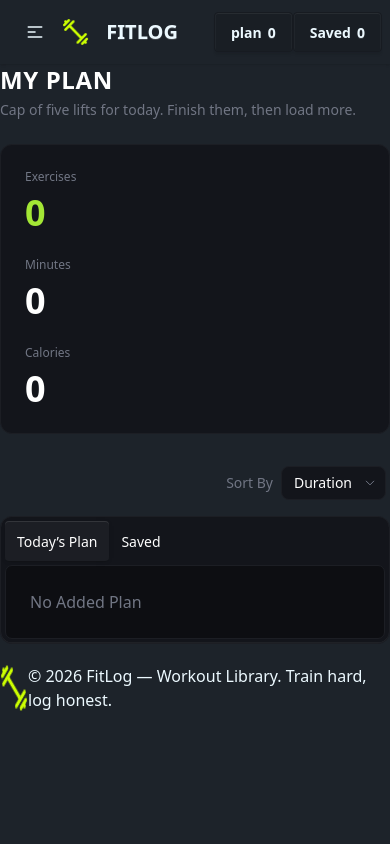
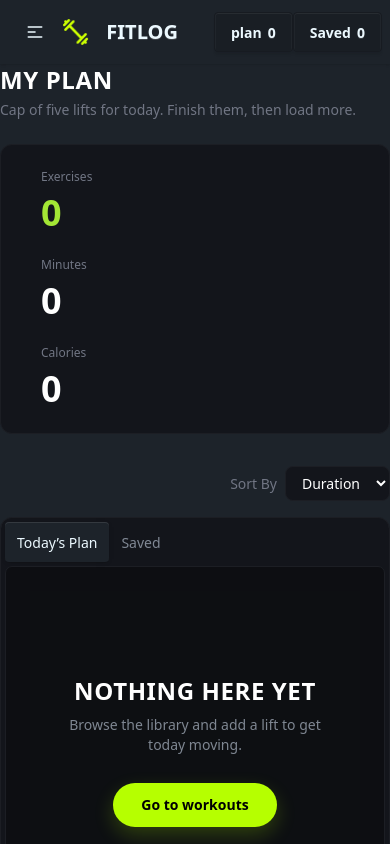
Before and after one commit to mojemmeldev/b14-fit-log-ass-06, a Next.js app: page /myplan in a window 390 px wide. Shown: the top 844 px of the page. Built offline with nearby package versions, Linux system fonts and the light colour scheme.

Commit message:
Today's Plan & Saved, interctive and removed sms added

```diff
--- /dev/null
+++ b/src/app/components/PlanSection/TodaysPlanTabsSection.tsx
@@ -0,0 +1,64 @@
+import Link from 'next/link';
+import React from 'react';
+
+const TodaysPlanTabsSection = () => {
+    return (
+        <div>
+            <input
+                    type="radio"
+                    name="my_tabs"
+                    className="tab"
+                    aria-label="Today’s Plan"
+                    checked={activeTab === "plan"}
+                    onChange={() => setActiveTab("plan")}
+                />
+
+                <div className="tab-content border-t border-[#1c1e24] bg-[#0d0e12] p-6">
+                    <div className="grid gap-4">
+
+                        {libraryPlan.length > 0 ? (
+                            libraryPlan.map((plan) => (
+                                <div
+                                    key={plan.id}
+                                    className="flex items-center justify-between rounded-xl border border-[#1c1e24] bg-[#13151b] p-4"
+                                >
+                                    <div className="flex-1">
+                                        <PlanCard data={plan} />
+                                    </div>
+
+                                    <button
+                                        onClick={() =>
+                                            handleRemovePlan(plan.id, false)
+                                        }
+                                        className="ml-4 rounded-md p-1 text-[#717684] transition hover:bg-[#1c1e24] hover:text-red-500"
+                                    >
+                                        ✕
+                                    </button>
+                                </div>
+                            ))
+                        ) : (
+                            <div className="flex min-h-[320px] flex-col items-center justify-center   bg-[#0D0F12] px-6 text-center">
+                                <h2 className="text-2xl font-black uppercase tracking-wide text-white">
+                                    NOTHING HERE YET
+                                </h2>
+
+                                <p className="mt-2 text-sm text-[#7F8792]">
+                                    Browse the library and add a lift to get today moving.
+                                </p>
+
+                                <Link
+                                    href="/workouts"
+                                    className="mt-7 rounded-full bg-[#B6FF00] px-7 py-3 text-sm font-bold text-black shadow-[0_8px_20px_rgba(182,255,0,0.20)] transition hover:bg-[#A8EC00]"
+                                >
+                                    Go to workouts
+                                </Link>
+                            </div>
+                        )}
+
+                    </div>
+                </div>
+        </div>
+    );
+};
+
+export default TodaysPlanTabsSection;
--- a/src/app/components/shared/Fotter.tsx
+++ b/src/app/components/shared/Fotter.tsx
@@ -1,16 +1,33 @@
-import Image from 'next/image';
-import React from 'react';
-import Flogo from '@/assets/logo.png'
+import Image from "next/image";
+import React from "react";
+import Flogo from "@/assets/logo.png";
 
 const Fotter = () => {
-    return (
-        <div>
-            <div className=' flex justify-between container mx-auto my-[20px]'>
-               <Image src={Flogo} alt='Flogo'/>
-                <h2>© 2026 FitLog — Workout Library. Train hard, log honest.</h2>
-            </div>
+  return (
+    <footer className="border-t border-[#22262D] bg-[#0B0D10]">
+      <div className="container mx-auto flex min-h-[105px] flex-col items-center justify-between gap-4 px-6 py-6 md:flex-row md:py-0">
+
+        <div className="flex items-center gap-3">
+          <Image
+            src={Flogo}
+            alt="FitLog Logo"
+            width={24}
+            height={24}
+            className="object-contain"
+          />
+
+          <span className="text-[18px] font-black tracking-wide text-white">
+            FITLOG
+          </span>
         </div>
-    );
+
+        <p className="text-center text-sm text-[#7F8792] md:text-right">
+          © 2026 FitLog — Workout Library. Train hard, log honest.
+        </p>
+
+      </div>
+    </footer>
+  );
 };
 
 export default Fotter;
--- a/src/app/myplan/page.tsx
+++ b/src/app/myplan/page.tsx
@@ -1,160 +1,232 @@
-"use client"
-import { TLibrary } from '../DataTypes/Type';
-import PlanSaveCard from '../components/shared/PlanSaveCard';
-import PlanCard from '../components/shared/PlanCard';
-import { useContext, useState } from 'react';
-import { LibraryContext } from '@/Context/libraryContext';
+"use client";
+
+import { TLibrary } from "../DataTypes/Type";
+import PlanSaveCard from "../components/shared/PlanSaveCard";
+import PlanCard from "../components/shared/PlanCard";
+import { useContext, useState } from "react";
+import { LibraryContext } from "@/Context/libraryContext";
+import Link from "next/link";
 
 const MyPlanPage = () => {
-    const { libraryPlan: contextPlan, librarySaved: contextSaved } = useContext(LibraryContext) ?? {
-        libraryPlan: [],
-        librarySaved: [],
-    };
+    const context = useContext(LibraryContext);
 
-    // Context data is derived directly; local state only tracks user removals.
-    const [removedPlanIds, setRemovedPlanIds] = useState<number[]>([]);
-    const [removedSavedIds, setRemovedSavedIds] = useState<number[]>([]);
-    const plans = (contextPlan || []).filter(plan => !removedPlanIds.includes(plan.id));
-    const savedPlans = (contextSaved || []).filter(plan => !removedSavedIds.includes(plan.id));
+    const [activeTab, setActiveTab] = useState<"plan" | "saved">("plan");
 
-    // ২. রিমুভ ফাংশন (ক্রস আইকনে ক্লিক করলে লিস্ট থেকে বাদ যাবে)
-    const handleRemovePlan = (id: number, isSavedTab: boolean) => {
+    if (!context) return null;
+
+    const { libraryPlan, librarySaved, setLibraryPlan, setLibrarySaved } = context;
+
+    // Remove
+    const handleRemovePlan = (
+        id: number,
+        isSavedTab: boolean
+    ) => {
         if (isSavedTab) {
-            setRemovedSavedIds(prev => prev.includes(id) ? prev : [...prev, id]);
+            setLibrarySaved((prev) =>
+                prev.filter((item) => item.id !== id)
+            );
         } else {
-            setRemovedPlanIds(prev => prev.includes(id) ? prev : [...prev, id]);
+            setLibraryPlan((prev) =>
+                prev.filter((item) => item.id !== id)
+            );
         }
     };
 
-    // ৩. সম্পূর্ণ ডাইনামিক ক্যালকুলেশন
-    const totalExercises = plans.length;
-    const totalMinutes = plans.reduce((sum: number, plan: TLibrary) => {
-        return sum + (Number(plan.duration) || 0);
-    }, 0);
-    const totalCalories = plans.reduce((sum: number, plan: TLibrary) => {
-        return sum + (Number(plan.caloriesBurned) || 0);
-    }, 0);
+    // কোন tab active তার data
+    const currentItems =
+        activeTab === "plan"
+            ? libraryPlan
+            : librarySaved;
+
+    // Dynamic Stats
+    const totalExercises = currentItems.length;
+
+    const totalMinutes = currentItems.reduce(
+        (sum: number, plan: TLibrary) =>
+            sum + (Number(plan.duration) || 0),
+        0
+    );
+
+    const totalCalories = currentItems.reduce(
+        (sum: number, plan: TLibrary) =>
+            sum + (Number(plan.caloriesBurned) || 0),
+        0
+    );
 
     return (
         <div className="container mx-auto">
 
-            {/* মেইন হেডার এবং কার্ড সেকশন */}
+            {/* Header */}
             <div className="mb-8">
-                <h1 className="text-2xl font-black tracking-wide uppercase text-white">MY PLAN</h1>
-                <p className="text-sm text-[#717684] mt-1">
+                <h1 className="text-2xl font-black uppercase tracking-wide text-white">
+                    MY PLAN
+                </h1>
+
+                <p className="mt-1 text-sm text-[#717684]">
                     Cap of five lifts for today. Finish them, then load more.
                 </p>
 
-                {/* স্ট্যাটস কার্ড কন্টেইনার */}
-                <div className="grid grid-cols-3 gap-6 p-6 px-10 mt-6 bg-[#13151b] border border-[#1c1e24] rounded-xl max-[600px]:grid-cols-1 max-[600px]:gap-6 max-[600px]:p-6">
-                    <div className="flex flex-col justify-center">
-                        <span className="text-xs text-[#717684] mb-2 font-medium">Exercises</span>
-                        <span className="text-4xl font-black text-[#a3e635]">{totalExercises}</span>
+                {/* Stats */}
+                <div className="mt-6 grid grid-cols-3 gap-6 rounded-xl border border-[#1c1e24] bg-[#13151b] p-6 px-10 max-[600px]:grid-cols-1">
+
+                    <div>
+                        <span className="mb-2 block text-xs text-[#717684]">
+                            Exercises
+                        </span>
+
+                        <span className="text-4xl font-black text-[#a3e635]">
+                            {totalExercises}
+                        </span>
                     </div>
-                    <div className="flex flex-col justify-center">
-                        <span className="text-xs text-[#717684] mb-2 font-medium">Minutes</span>
-                        <span className="text-4xl font-black text-white">{totalMinutes}</span>
+
+                    <div>
+                        <span className="mb-2 block text-xs text-[#717684]">
+                            Minutes
+                        </span>
+
+                        <span className="text-4xl font-black text-white">
+                            {totalMinutes}
+                        </span>
                     </div>
-                    <div className="flex flex-col justify-center">
-                        <span className="text-xs text-[#717684] mb-2 font-medium">Calories</span>
-                        <span className="text-4xl font-black text-white">{totalCalories}</span>
+
+                    <div>
+                        <span className="mb-2 block text-xs text-[#717684]">
+                            Calories
+                        </span>
+
+                        <span className="text-4xl font-black text-white">
+                            {totalCalories}
+                        </span>
                     </div>
+
                 </div>
             </div>
 
-            {/* --- ইমেজের মতো Sort By UI সেকশন --- */}
-            <div className="flex justify-end items-center gap-2 mb-4 pr-1">
-                <span className="text-sm text-[#717684] font-medium">Sort By</span>
-                <div className="relative">
-                    <select
-                        defaultValue="duration"
-                        className="appearance-none bg-[#13151b] text-white border border-[#1c1e24] text-sm rounded-lg pl-3 pr-8 py-1.5 focus:outline-none cursor-pointer hover:bg-[#1c1e24] transition-colors"
-                    >
+            {/* Sort */}
+            <div className="mb-4 flex items-center justify-end gap-2">
+                <span className="text-sm text-[#717684]">
+                    Sort By
+                </span>
+
+                <select className="rounded-lg border border-[#1c1e24] bg-[#13151b] px-3 py-1.5 text-sm text-white">
                     <option value="duration">Duration</option>
                     <option value="calories">Calories</option>
                 </select>
-                    {/* কাস্টম ডাউন অ্যারো আইকন */}
-                    <div className="absolute inset-y-0 right-0 flex items-center pr-2.5 pointer-events-none text-[#717684]">
-                        <svg xmlns="http://w3.org" fill="none" viewBox="0 0 24 24" strokeWidth={2} stroke="currentColor" className="w-3 h-3">
-                            <path strokeLinecap="round" strokeLinejoin="round" d="M19.5 8.25l-7.5 7.5-7.5-7.5" />
-                        </svg>
-                    </div>
-                </div>
             </div>
 
-            {/* ট্যাবস সেকশন */}
-            <div>
-                <div className="tabs tabs-box bg-[#13151b] border border-[#1c1e24] rounded-xl overflow-hidden">
+            {/* Tabs */}
+            <div className="tabs tabs-box overflow-hidden rounded-xl border border-[#1c1e24] bg-[#13151b]">
 
-                    {/* Today's Plan Tab */}
+                {/* Today's Plan */}
                 <input
                     type="radio"
-                        name="my_tabs_6"
-                        className="tab text-white bg-transparent border-none checked:bg-[#1c1e24]"
+                    name="my_tabs"
+                    className="tab"
                     aria-label="Today’s Plan"
-                        defaultChecked
+                    checked={activeTab === "plan"}
+                    onChange={() => setActiveTab("plan")}
                 />
-                    <div className="tab-content bg-[#0d0e12] border-t border-[#1c1e24] p-6 text-white">
-                        <div className="grid grid-cols-1 gap-4">
-                            {plans.length > 0 ? (
-                                plans.map((plan: TLibrary) => (
-                                    /* কার্ড এবং ক্রস আইকনের হরিজন্টাল লেআউট */
-                                    <div key={plan.id} className="flex items-center justify-between bg-[#13151b] p-4 rounded-xl border border-[#1c1e24]">
+
+                <div className="tab-content border-t border-[#1c1e24] bg-[#0d0e12] p-6">
+                    <div className="grid gap-4">
+
+                        {libraryPlan.length > 0 ? (
+                            libraryPlan.map((plan) => (
+                                <div
+                                    key={plan.id}
+                                    className="flex items-center justify-between rounded-xl border border-[#1c1e24] bg-[#13151b] p-4"
+                                >
                                     <div className="flex-1">
                                         <PlanCard data={plan} />
                                     </div>
-                                        {/* ইমেজের মতো ক্রস (X) রিমুভ বাটন */}
+
                                     <button
-                                            onClick={() => handleRemovePlan(plan.id, false)}
-                                            className="text-[#717684] hover:text-red-500 ml-4 p-1 rounded-md hover:bg-[#1c1e24] transition-all"
-                                            title="Remove Plan"
+                                        onClick={() =>
+                                            handleRemovePlan(plan.id, false)
+                                        }
+                                        className="ml-4 rounded-md p-1 text-[#717684] transition hover:bg-[#1c1e24] hover:text-red-500"
                                     >
-                                            <svg xmlns="http://w3.org" fill="none" viewBox="0 0 24 24" strokeWidth={2} stroke="currentColor" className="w-5 h-5">
-                                                <path strokeLinecap="round" strokeLinejoin="round" d="M6 18L18 6M6 6l12 12" />
-                                            </svg>
+                                        ✕
                                     </button>
                                 </div>
                             ))
                         ) : (
-                                <p className="text-[#717684]">No Added Plan</p>
+                            <div className="flex min-h-[320px] flex-col items-center justify-center   bg-[#0D0F12] px-6 text-center">
+                                <h2 className="text-2xl font-black uppercase tracking-wide text-white">
+                                    NOTHING HERE YET
+                                </h2>
+
+                                <p className="mt-2 text-sm text-[#7F8792]">
+                                    Browse the library and add a lift to get today moving.
+                                </p>
+
+                                <Link
+                                    href="/workouts"
+                                    className="mt-7 rounded-full bg-[#B6FF00] px-7 py-3 text-sm font-bold text-black shadow-[0_8px_20px_rgba(182,255,0,0.20)] transition hover:bg-[#A8EC00]"
+                                >
+                                    Go to workouts
+                                </Link>
+                            </div>
                         )}
+
                     </div>
                 </div>
 
-                    {/* Saved Tab */}
+                {/* Saved */}
                 <input
                     type="radio"
-                        name="my_tabs_6"
-                        className="tab text-white bg-transparent border-none checked:bg-[#1c1e24]"
+                    name="my_tabs"
+                    className="tab"
                     aria-label="Saved"
+                    checked={activeTab === "saved"}
+                    onChange={() => setActiveTab("saved")}
                 />
-                    <div className="tab-content bg-[#0d0e12] border-t border-[#1c1e24] p-6 text-white">
-                        <div className="grid grid-cols-1 gap-4">
-                            {savedPlans.length > 0 ? (
-                                savedPlans.map((plan: TLibrary) => (
-                                    <div key={plan.id} className="flex items-center justify-between bg-[#13151b] p-4 rounded-xl border border-[#1c1e24]">
+
+                <div className="tab-content border-t border-[#1c1e24] bg-[#0d0e12] p-6">
+                    <div className="grid gap-4">
+
+                        {librarySaved.length > 0 ? (
+                            librarySaved.map((plan) => (
+                                <div
+                                    key={plan.id}
+                                    className="flex items-center justify-between rounded-xl border border-[#1c1e24] bg-[#13151b] p-4"
+                                >
                                     <div className="flex-1">
                                         <PlanSaveCard data={plan} />
                                     </div>
-                                        {/* ইমেজের মতো ক্রস (X) রিমুভ বাটন */}
+
                                     <button
-                                            onClick={() => handleRemovePlan(plan.id, true)}
-                                            className="text-[#717684] hover:text-red-500 ml-4 p-1 rounded-md hover:bg-[#1c1e24] transition-all"
-                                            title="Remove Saved"
+                                        onClick={() =>
+                                            handleRemovePlan(plan.id, true)
+                                        }
+                                        className="ml-4 rounded-md p-1 text-[#717684] transition hover:bg-[#1c1e24] hover:text-red-500"
                                     >
-                                            <svg xmlns="http://w3.org" fill="none" viewBox="0 0 24 24" strokeWidth={2} stroke="currentColor" className="w-5 h-5">
-                                                <path strokeLinecap="round" strokeLinejoin="round" d="M6 18L18 6M6 6l12 12" />
-                                            </svg>
+                                        ✕
                                     </button>
                                 </div>
                             ))
                         ) : (
-                                <p className="text-[#717684]">No Saved</p>
+                            <div className="flex min-h-[320px] flex-col items-center justify-center   bg-[#0D0F12] px-6 text-center">
+                                <h2 className="text-2xl font-black uppercase tracking-wide text-white">
+                                    NOTHING HERE YET
+                                </h2>
+
+                                <p className="mt-2 text-sm text-[#7F8792]">
+                                    Browse the library and add a lift to get today moving.
+                                </p>
+
+                                <Link
+                                    href="/workouts"
+                                    className="mt-7 rounded-full bg-[#B6FF00] px-7 py-3 text-sm font-bold text-black shadow-[0_8px_20px_rgba(182,255,0,0.20)] transition hover:bg-[#A8EC00]"
+                                >
+                                    Go to workouts
+                                </Link>
+                            </div>
                         )}
+
                     </div>
                 </div>
 
-                </div>
             </div>
         </div>
     );
```
Also changed, not shown: src/app/components/homepage/Banner.tsx (+24 -27 lines). Lines whose indentation alone changed are shown as unchanged.
